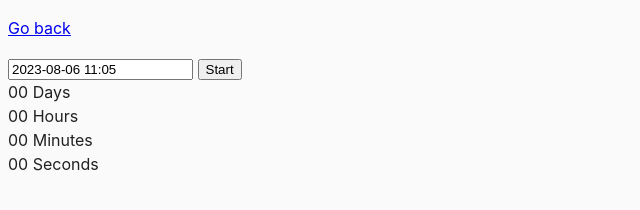
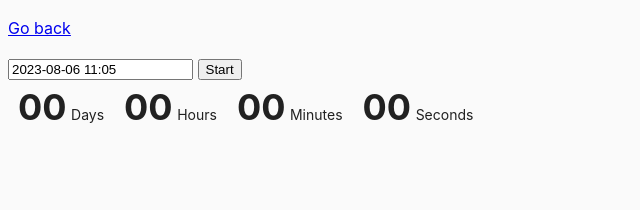
Before and after one commit to Alexandr150983/goit-js-hw-09, a website built with Parcel: page src/02-timer.html in a window 1280 px wide. Shown: the whole page, without its empty margins (0-640 px from the left). Built offline with nearby package versions, Linux system fonts and the light colour scheme.

Commit message:
hw9 final

```diff
--- a/src/02-timer.html
+++ b/src/02-timer.html
@@ -12,7 +12,7 @@
     <input type="text" id="datetime-picker" />
     <button type="button" data-start>Start</button>
 
-    <div class="timer">
+    <div class="timer timer-container">
       <div class="field">
         <span class="value" data-days>00</span>
         <span class="label">Days</span>
--- a/src/css/common.css
+++ b/src/css/common.css
@@ -16,3 +16,21 @@ img {
   display: block;
   max-width: 100%;
 }
+
+.timer-container {
+  display: flex;
+}
+
+.field {
+  text-align: center;
+  margin: 0 10px;
+}
+
+.value {
+  font-size: 36px;
+  font-weight: bold;
+}
+
+.label {
+  font-size: 14px;
+}
```
